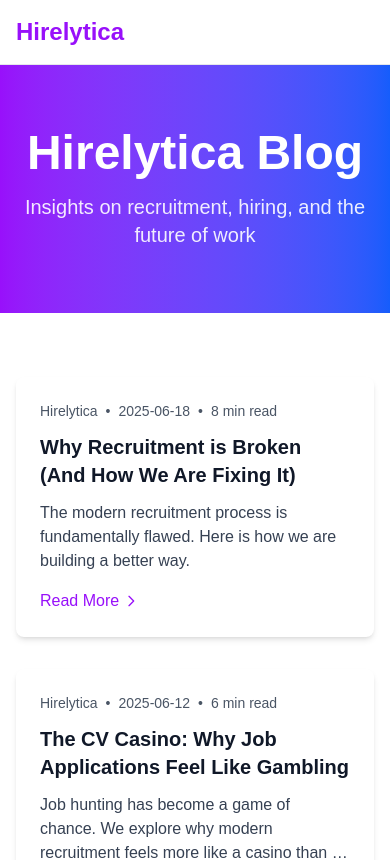
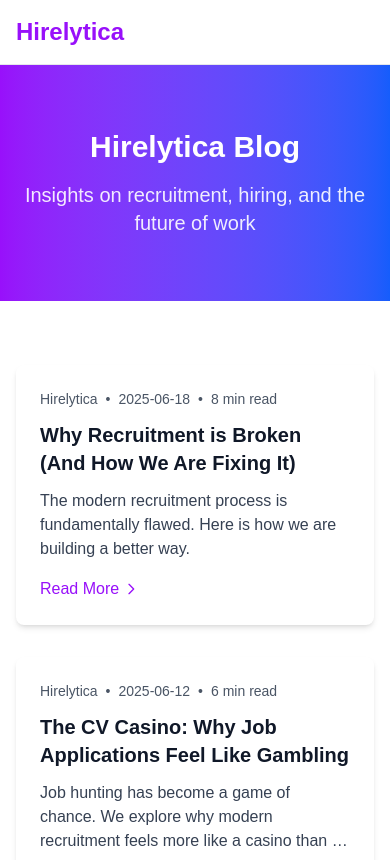
Before and after one commit to melia-dot/hirelytica, a Next.js app: page /blog in a window 390 px wide. Shown: the top 860 px of the page. Built offline with nearby package versions, Linux system fonts and the light colour scheme.

Commit message:
Add viewport meta tag for iPhone SE compatibility

```diff
--- a/app/blog/page.tsx
+++ b/app/blog/page.tsx
@@ -16,7 +16,7 @@ export default function BlogPage() {
 
       <div className="bg-gradient-to-r from-purple-600 to-blue-600 text-white py-16">
         <div className="max-w-6xl mx-auto px-4 text-center">
-          <h1 className="text-5xl font-bold mb-4">Hirelytica Blog</h1>
+          <h1 className="text-3xl md:text-5xl font-bold mb-4">Hirelytica Blog</h1>
           <p className="text-xl opacity-90">
             Insights on recruitment, hiring, and the future of work
           </p>
--- a/app/layout.tsx
+++ b/app/layout.tsx
@@ -5,6 +5,7 @@ import './globals.css';
 export const metadata: Metadata = {
   title: 'Hirelytica',
   description: 'Fix recruitment for good',
+  viewport: 'width=device-width, initial-scale=1',
   icons: {
     icon: '/favicon.svg',
   },
```
